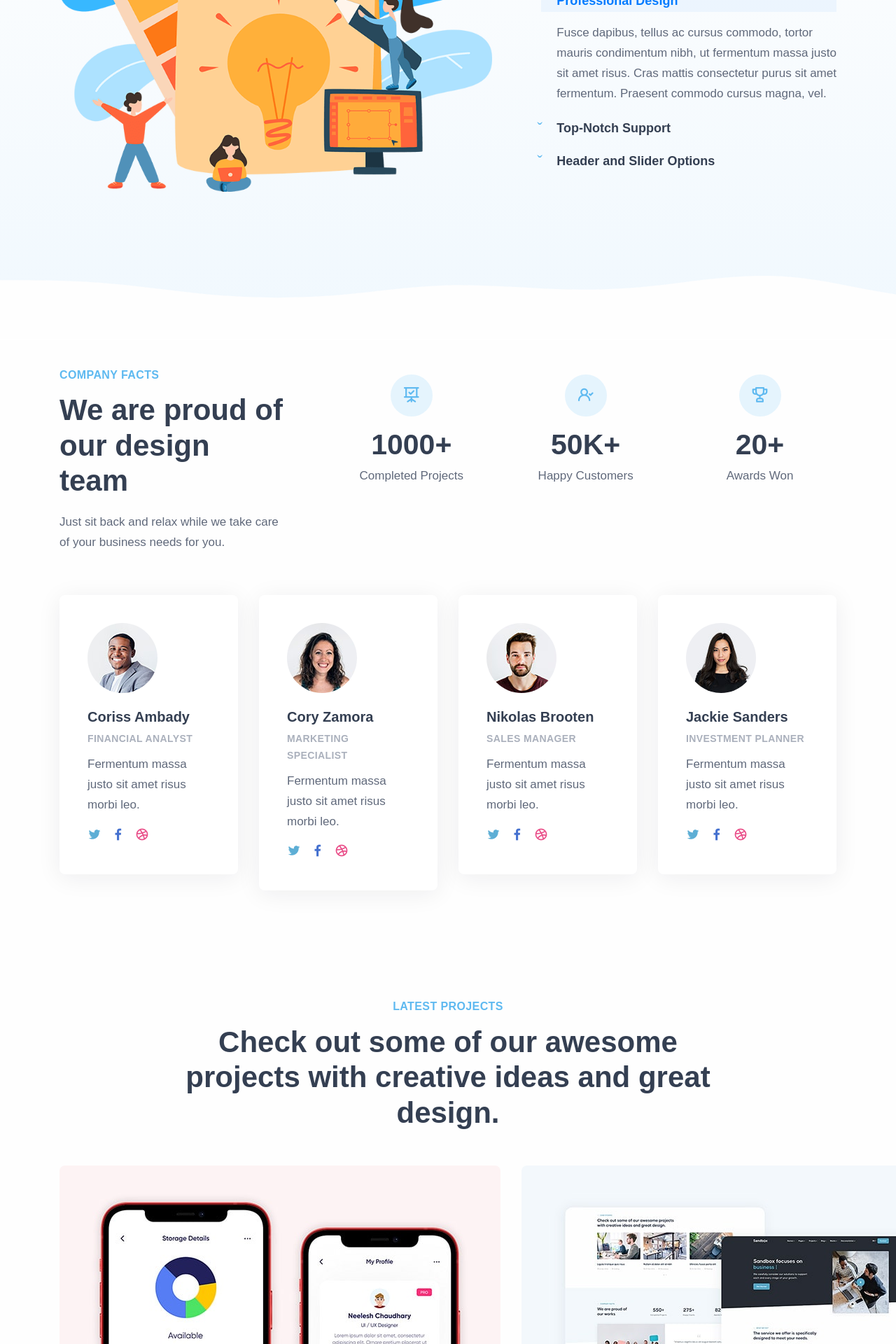
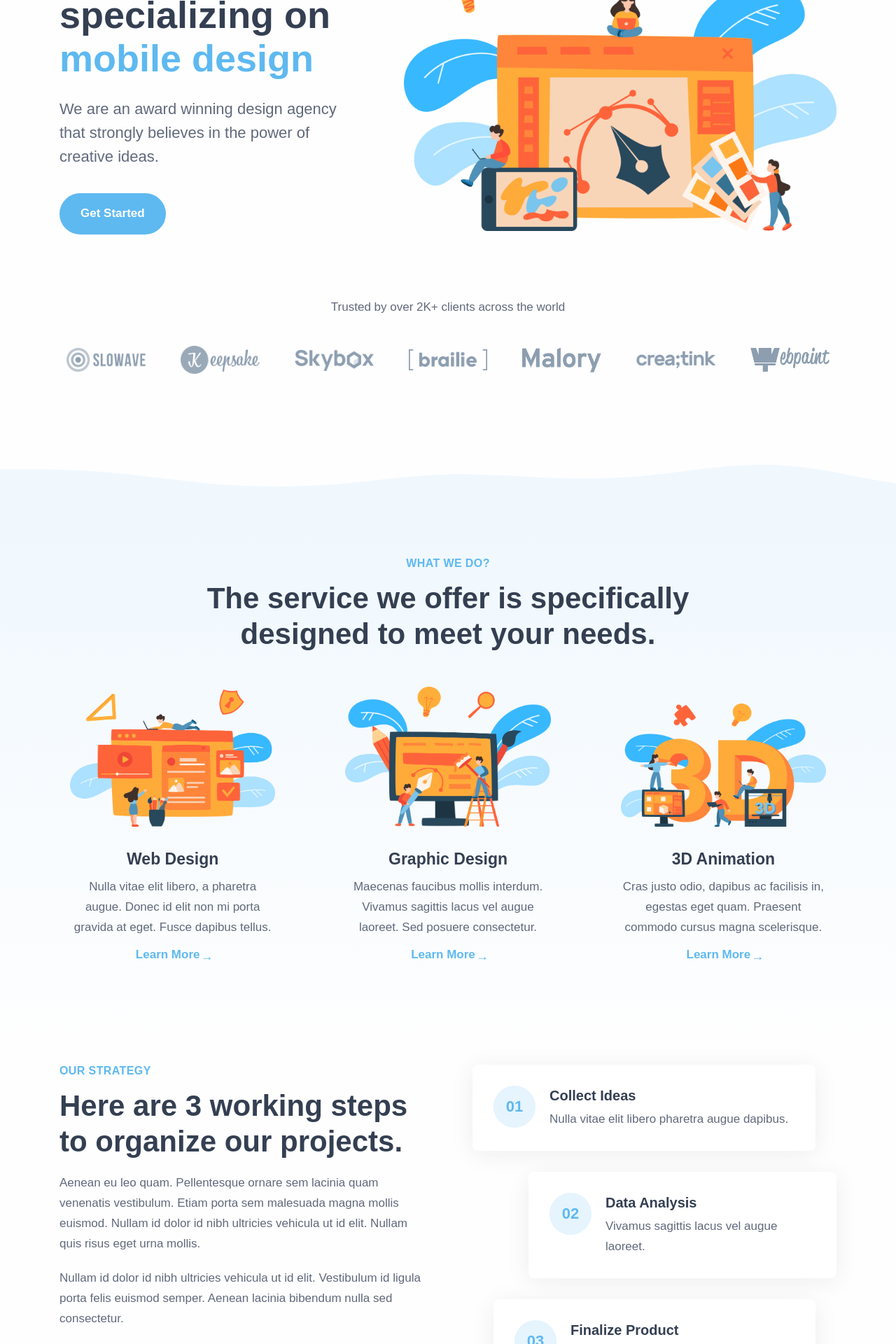
Before and after one commit to MinDuck404/11_nuxtjs, a Nuxt app: page / in a window 1280 px wide. Shown: the part 280-2200 px from the top of the page at 70% size. Built offline with nearby package versions, Linux system fonts and the light colour scheme; a web font is replaced by a local one.

Commit message:
feat: Add Header and Wedo components with responsive design and dynamic content

```diff
--- /dev/null
+++ b/src/components/Header.vue
@@ -0,0 +1,95 @@
+<template>
+  <section class="wrapper bg-light">
+    <div class="container pt-10 pt-md-14 pb-14 pb-md-16 text-center">
+      <div class="row gx-lg-8 gx-xl-12 gy-10 gy-xl-0 mb-14 align-items-center">
+        <div class="col-lg-7 order-lg-2">
+          <figure>
+            <img
+              class="img-auto"
+              src="/img/i21.png"
+              srcset="/img/i21.png 2x"
+              alt="Illustration"
+            />
+          </figure>
+        </div>
+        <div class="col-md-10 offset-md-1 offset-lg-0 col-lg-5 text-center text-lg-start">
+          <h1 class="display-1 fs-54 mb-5 mx-md-n5 mx-lg-0 mt-7">
+            A digital agency <br class="d-md-none" />specializing on <br class="d-md-none" />
+            <span class="rotator-fade text-primary">
+              <span class="animate__animated animate__fadeInDown" style="display: inline-block;">
+                mobile design
+              </span>
+            </span>
+          </h1>
+          <p class="lead fs-lg mb-7">
+            We are an award winning design agency that strongly believes in the power of creative ideas.
+          </p>
+          <span>
+            <a class="btn btn-lg btn-primary rounded-pill me-2">Get Started</a>
+          </span>
+        </div>
+      </div>
+      <p class="text-center mb-8">Trusted by over 2K+ clients across the world</p>
+      <div
+        class="row row-cols-4 row-cols-md-4 row-cols-lg-7 row-cols-xl-7 gy-10 mb-2 d-flex align-items-center justify-content-center"
+      >
+        <div class="col" v-for="(client, index) in clients" :key="index">
+          <img
+            class="img-fluid px-md-3 px-lg-0 px-xl-2 px-xxl-5"
+            :src="client.image"
+            :alt="client.name"
+          />
+        </div>
+      </div>
+    </div>
+    <div class="overflow-hidden">
+      <div class="divider text-soft-primary mx-n2">
+        <svg xmlns="http://www.w3.org/2000/svg" viewBox="0 0 1440 100">
+          <path
+            fill="currentColor"
+            d="M1260,1.65c-60-5.07-119.82,2.47-179.83,10.13s-120,11.48-180,9.57-120-7.66-180-6.42c-60,1.63-120,11.21-180,16a1129.52,1129.52,0,0,1-180,0c-60-4.78-120-14.36-180-19.14S60,7,30,7H0v93H1440V30.89C1380.07,23.2,1319.93,6.15,1260,1.65Z"
+          ></path>
+        </svg>
+      </div>
+    </div>
+  </section>
+</template>
+
+<script setup>
+import { ref } from 'vue';
+
+// Dữ liệu cho danh sách clients
+const clients = ref([
+  { name: 'Client 1', image: '/img/c1.png' },
+  { name: 'Client 2', image: '/img/c2.png' },
+  { name: 'Client 3', image: '/img/c3.png' },
+  { name: 'Client 4', image: '/img/c4.png' },
+  { name: 'Client 5', image: '/img/c5.png' },
+  { name: 'Client 6', image: '/img/c6.png' },
+  { name: 'Client 7', image: '/img/c7.png' },
+]);
+</script>
+
+<style scoped>
+.btn-primary {
+  transition: background-color 0.3s ease, transform 0.3s ease;
+}
+
+.btn-primary:hover {
+  transform: translateY(-2px);
+  background-color: #0056b3; /* Màu đậm hơn khi hover */
+}
+
+img.img-fluid {
+  transition: transform 0.3s ease, opacity 0.3s ease;
+}
+
+img.img-fluid:hover {
+  transform: scale(1.05); /* Phóng to nhẹ khi hover */
+  opacity: 0.9;
+}
+
+.rotator-fade .animate__animated {
+  animation-duration: 0.8s; /* Tùy chỉnh thời gian animation */
+}
+</style>
--- /dev/null
+++ b/src/components/Wedo.vue
@@ -0,0 +1,148 @@
+<template>
+  <!-- Section: What We Do -->
+  <section class="wrapper bg-gradient-primary">
+    <div class="container pt-12 pt-lg-8 pb-14 pb-md-17">
+      <div class="row text-center">
+        <div class="col-md-10 offset-md-1 col-lg-8 offset-lg-2">
+          <h2 class="fs-16 text-uppercase text-primary mb-3">What We Do?</h2>
+          <h3 class="display-3 mb-10 px-xxl-10">
+            The service we offer is specifically designed to meet your needs.
+          </h3>
+        </div>
+      </div>
+      <div class="row gx-lg-8 gx-xl-12 gy-11 px-xxl-5 text-center d-flex align-items-end">
+        <div class="col-lg-4" v-for="(service, index) in services" :key="index">
+          <div class="px-md-15 px-lg-3">
+            <figure class="mb-6">
+              <img
+                class="img-fluid"
+                :src="service.image"
+ intra                :srcset="service.imageSrcset"
+                :alt="service.title"
+              />
+            </figure>
+            <h3>{{ service.title }}</h3>
+            <p class="mb-2">{{ service.description }}</p>
+            <a :href="service.link" class="more hover">Learn More</a>
+          </div>
+        </div>
+      </div>
+    </div>
+  </section>
+
+  <!-- Section: Our Strategy -->
+  <section class="wrapper bg-light">
+    <div class="container pb-14 pb-md-17">
+      <div class="row gx-md-8 gx-xl-12 gy-10 align-items-center">
+        <div class="col-lg-6 order-lg-2">
+          <div
+            class="card shadow-lg"
+            :class="{ 'me-lg-6': index === 0, 'ms-lg-13 mt-6': index === 1, 'mx-lg-6 mt-6': index === 2 }"
+            v-for="(step, index) in strategySteps"
+            :key="index"
+          >
+            <div class="card-body p-6">
+              <div class="d-flex flex-row">
+                <div>
+                  <span class="icon btn btn-circle btn-lg btn-soft-primary pe-none me-4">
+                    <span class="number">{{ String(index + 1).padStart(2, '0') }}</span>
+                  </span>
+                </div>
+                <div>
+                  <h4 class="mb-1">{{ step.title }}</h4>
+                  <p class="mb-0">{{ step.description }}</p>
+                </div>
+              </div>
+            </div>
+          </div>
+        </div>
+        <div class="col-lg-6">
+          <h2 class="fs-16 text-uppercase text-primary mb-3">Our Strategy</h2>
+          <h3 class="display-3 mb-4">Here are 3 working steps to organize our projects.</h3>
+          <p>
+            Aenean eu leo quam. Pellentesque ornare sem lacinia quam venenatis vestibulum. Etiam porta sem malesuada magna mollis euismod. Nullam id dolor id nibh ultricies vehicula ut id elit. Nullam quis risus eget urna mollis.
+          </p>
+          <p class="mb-6">
+            Nullam id dolor id nibh ultricies vehicula ut id elit. Vestibulum id ligula porta felis euismod semper. Aenean lacinia bibendum nulla sed consectetur.
+          </p>
+          <a href="https://sandbox.elemisthemes.com/demo21.html#" class="btn btn-primary rounded-pill mb-0">Learn More</a>
+        </div>
+      </div>
+    </div>
+  </section>
+</template>
+
+<script setup>
+import { ref } from 'vue';
+
+// Dữ liệu cho services
+const services = ref([
+  {
+    title: 'Web Design',
+    description:
+      'Nulla vitae elit libero, a pharetra augue. Donec id elit non mi porta gravida at eget. Fusce dapibus tellus.',
+    image: '/img/i24.png',
+    imageSrcset: '/img/i24.png 2x',
+    link: 'https://sandbox.elemisthemes.com/demo21.html#',
+  },
+  {
+    title: 'Graphic Design',
+    description:
+      'Maecenas faucibus mollis interdum. Vivamus sagittis lacus vel augue laoreet. Sed posuere consectetur.',
+    image: '/img/i19.png',
+    imageSrcset: '/img/i19.png 2x',
+    link: 'https://sandbox.elemisthemes.com/demo21.html#',
+  },
+  {
+    title: '3D Animation',
+    description:
+      'Cras justo odio, dapibus ac facilisis in, egestas eget quam. Praesent commodo cursus magna scelerisque.',
+    image: '/img/i18.png',
+    imageSrcset: '/img/i18.png 2x',
+    link: 'https://sandbox.elemisthemes.com/demo21.html#',
+  },
+]);
+
+// Dữ liệu cho strategy steps
+const strategySteps = ref([
+  {
+    title: 'Collect Ideas',
+    description: 'Nulla vitae elit libero pharetra augue dapibus.',
+  },
+  {
+    title: 'Data Analysis',
+    description: 'Vivamus sagittis lacus vel augue laoreet.',
+  },
+  {
+    title: 'Finalize Product',
+    description: 'Cras mattis consectetur purus sit amet.',
+  },
+]);
+</script>
+
+<style scoped>
+.card {
+  transition: transform 0.3s ease, box-shadow 0.3s ease;
+}
+
+.card:hover {
+  transform: translateY(-5px);
+  box-shadow: 0 10px 25px rgba(0, 0, 0, 0.1);
+}
+
+.more.hover {
+  transition: color 0.3s ease;
+}
+
+.more.hover:hover {
+  color: var(--bs-primary);
+}
+
+.btn-primary {
+  transition: background-color 0.3s ease, transform 0.3s ease;
+}
+
+.btn-primary:hover {
+  transform: translateY(-2px);
+}
+</style>
--- a/src/views/Home.vue
+++ b/src/views/Home.vue
@@ -1,5 +1,7 @@
 <template>
     <DefaultLayout>
+    <Header />
+    <Wedo />
     <WhyUs />
     <About />
     <Reviews />
@@ -13,10 +15,14 @@ import FAQs from '@/components/FAQs.vue';
 import Reviews from "@/components/Reviews.vue";
 import About from '@/components/About.vue';
 import WhyUs from '@/components/WhyUs.vue';
+import Wedo from '@/components/Wedo.vue';
+import Header from '@/components/Header.vue';
 
 export default {
   components: {
     DefaultLayout,
+    Header,
+    Wedo,
     WhyUs,
     About,
     Reviews,
```
Also changed, not shown: src/assets/css/style.css.
